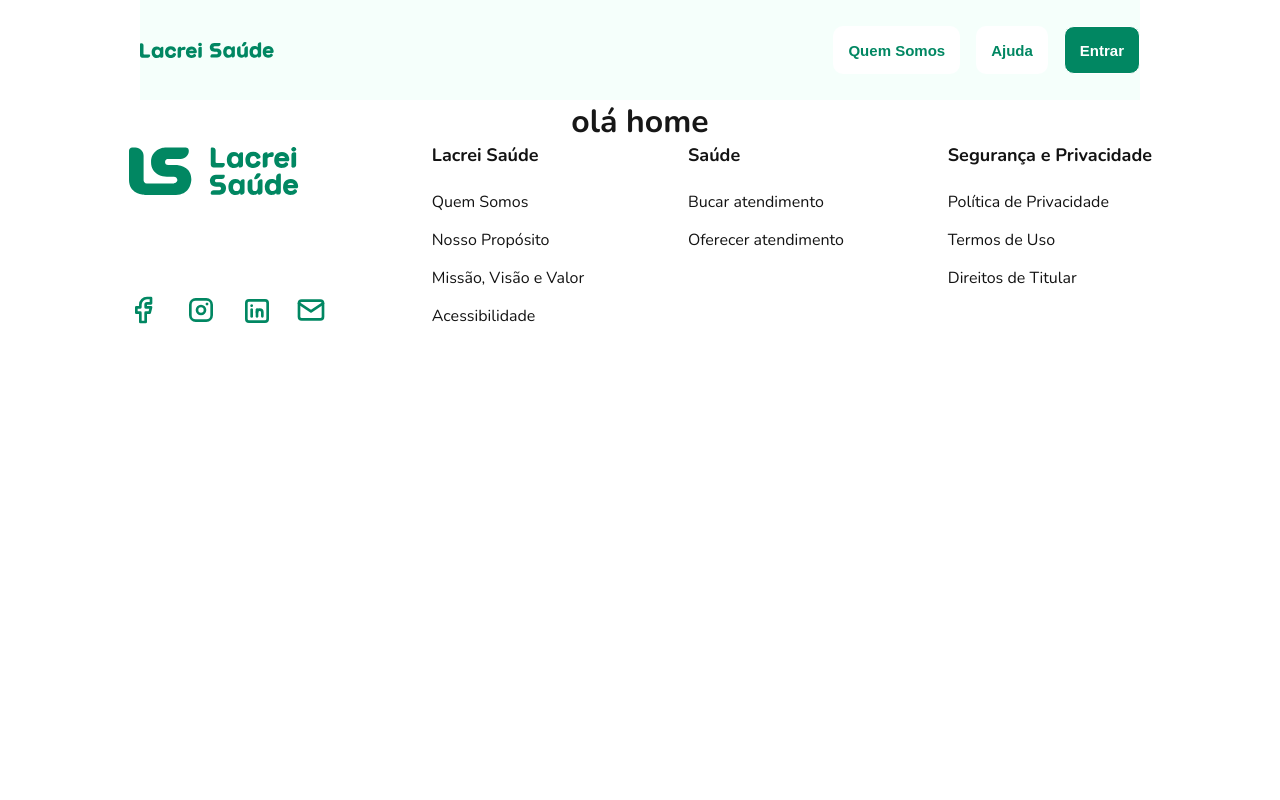
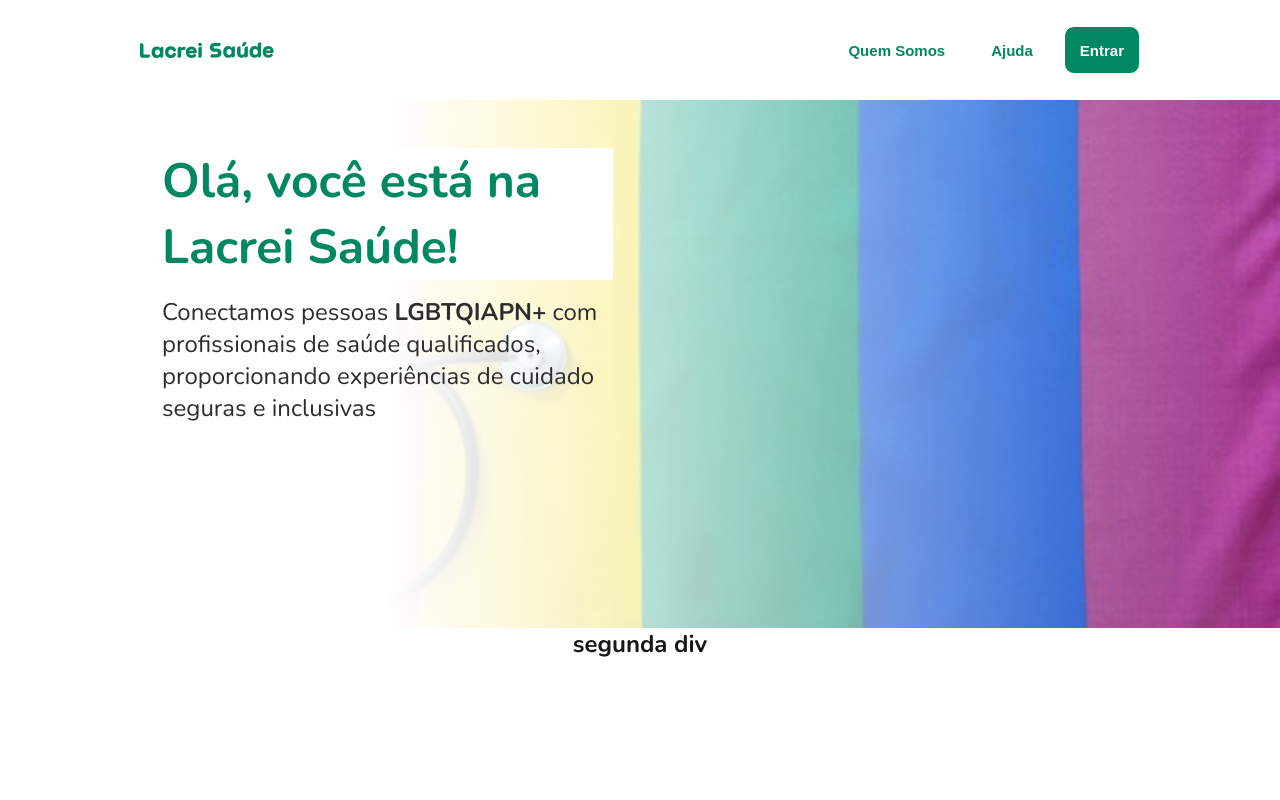
Before and after one commit to devLucasCBMelo/desafio-react-next-lacrei, a Next.js app: page / in a window 1280 px wide. Shown: the top 800 px of the page. Built offline with nearby package versions, Linux system fonts and the light colour scheme.

Commit message:
criando arquivo de espaçamento

```diff
--- a/app/page.tsx
+++ b/app/page.tsx
@@ -1,12 +1,22 @@
 import Header from "@/components/header/Header";
 import styles from "./page.module.css";
 import Footer from "@/components/footer/Footer";
+import { FirstDivContainer, SecondDivContainer } from "./styles";
+
 
 export default function Home() {
   return (
     <div className={styles.page}>
       <Header />
-      <h1>olá home</h1>
+      <FirstDivContainer>
+        <div>
+          <h1>Olá, você está na Lacrei Saúde!</h1>
+          <p>Conectamos pessoas <strong>LGBTQIAPN+</strong> com profissionais de saúde qualificados, proporcionando experiências de cuidado seguras e inclusivas</p>
+        </div>
+      </FirstDivContainer>
+      <SecondDivContainer>
+        <h2>segunda div</h2>
+      </SecondDivContainer>
       <Footer />
     </div>
   );
--- /dev/null
+++ b/app/styles.tsx
@@ -0,0 +1,38 @@
+'use client';
+import { color_text } from "@/utils/colors";
+import styled from "styled-components";
+import rainbow_background from '@/assets/rainbow_background.jpg';
+
+export const FirstDivContainer = styled.div`
+  height: 33rem;
+  background-image: linear-gradient(to right, white 30%, rgba(255, 255, 255, 0)), url(${rainbow_background.src}); /* Usar .src para obter o caminho da imagem */
+  background-size: cover;
+  background-position: center;
+  width: 100%;
+
+  div {
+    border-radius: 5px;
+    margin-left: 162px;
+  }
+
+  h1 {
+    margin: 48px 0 16px;
+    font-size: 3rem;
+    font-weight: 700;
+    color: ${color_text.accent};
+    background-color: white;
+    width: 451px;
+  }
+
+  p {
+    width: 451px;
+    font-size: 1.5rem;
+    font-weight: 400;
+    margin-bottom: 2rem;
+    color: ${color_text.body}
+  }
+`;
+
+export const SecondDivContainer = styled.div`
+  height: 33rem;
+`;
--- a/components/header/styles.ts
+++ b/components/header/styles.ts
@@ -2,7 +2,7 @@
 import {background_accent, background_color, border_color, color_text} from "@/utils/colors";
 
 export const HeaderContainer = styled.header`
-  background-color: #F5FFFB;
+  background-color: ${background_color.default};
   color: black;
   height: 100px;
   display: flex;
```
Also changed, not shown: utils/spaces.ts (added, +41 -0 lines), assets/rainbow_background.jpg (added).
